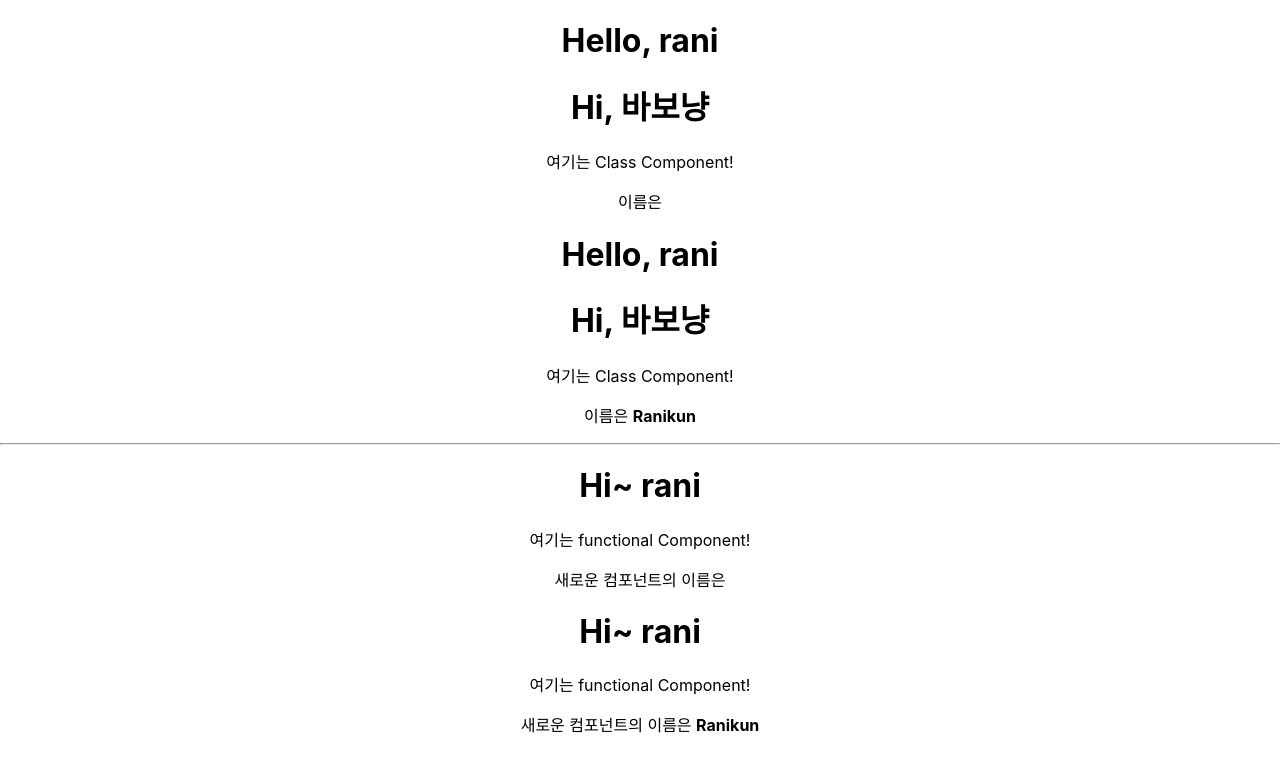
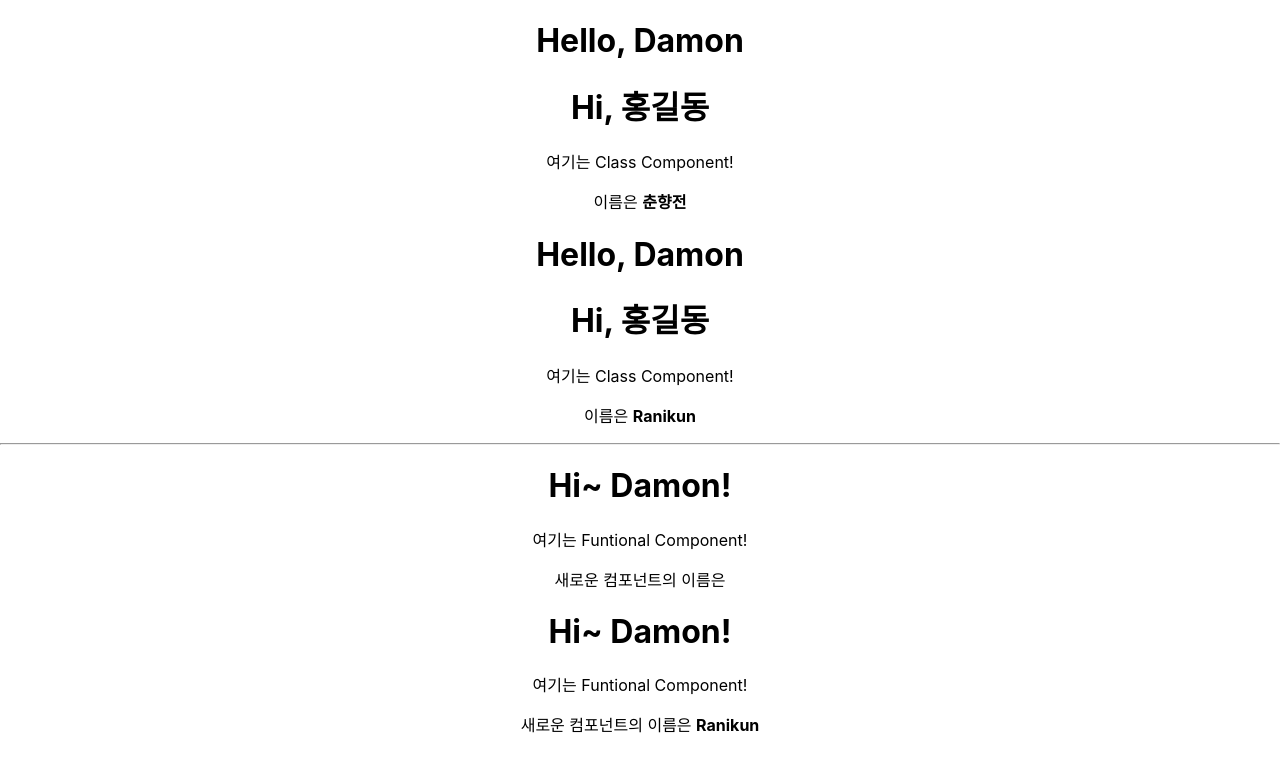
Before and after one commit to FullStack-SeSAC/React, a React (Create React App) app in the folder 24-props/: page / in a window 1280 px wide. Shown: the top 772 px of the page. Built offline with nearby package versions, Linux system fonts and the light colour scheme.

Commit message:
Prop-type 적용

```diff
--- a/24-props/package.json
+++ b/24-props/package.json
@@ -6,6 +6,7 @@
     "@testing-library/jest-dom": "^5.17.0",
     "@testing-library/react": "^13.4.0",
     "@testing-library/user-event": "^13.5.0",
+    "prop-types": "^15.8.1",
     "react": "^18.3.1",
     "react-dom": "^18.3.1",
     "react-scripts": "5.0.1",
--- a/24-props/src/App.js
+++ b/24-props/src/App.js
@@ -1,6 +1,6 @@
 import './App.css';
 import ClassComponent from './classComponent.';
-import FunctionComponent from './functionComponent';
+import FunctionComponent from './FunctionComponent';
 
 
 function App() {
@@ -11,7 +11,7 @@ function App() {
       <hr />
 
 
-      <FunctionComponent />
+      <FunctionComponent  />
       <FunctionComponent name = 'Ranikun' />
     </div>
   );
--- a/24-props/src/FunctionComponent.js
+++ b/24-props/src/FunctionComponent.js
@@ -1,25 +1,51 @@
-import React from 'react';
 // 함수형
-// 직관적으로 함수 이름 만들고, 보여줄 HTML 요소 return 문에 작성
-// 화살표 함수(함수 표현식)로 작성해도 되고, 함수 선언문으로 작성해도 된다
+// 직관적으로 함수 이름 만들고, 보여줄 html 요소 return문에 작성.
+// +화살표 함수(함수표현식)로 작성해도되고, 함수선언문으로 작성해도 된다.
+import PropTypes from 'prop-types';
 
 const FunctionComponent = (props) => {
-    console.log('function props ->', props);
-    const {name} = props;
-    const teacher = 'rani';
+    console.log("Function props >>> ", props); // {name : 'xxx"}
+    const { name } = props;
+    const teacher = "Damon";
 
     return (
         <>
-            <h1>Hi~ {teacher}</h1>
-            <p>여기는 functional Component!</p>
-            {/* props 사용 시 */}
-
+            <h1>Hi~ {teacher}!</h1>
+            <p>여기는 Funtional Component!</p>
+            {/* props 사용할 때 */}
             <p>
-                {/* 새로운 컴포넌트의 이름은 <b>{porps.name}</b> */}
+                {/* 새로운 컴포넌트의 이름은 <b>{props.name}</b> */}
             </p>
             <p>새로운 컴포넌트의 이름은 <b>{name}</b></p>
         </>
     )
 }
 
+// defaultProps: 부모 컴포넌트에서 props를 미전달시 기본 값을 보여줄 props 설정
+// FunctionComponent.defaultProps = {
+//     name : "야호"
+// }
+
+// propTypes: 컴포넌트의 필수 props를 지정 or props 타입을 지정할 때 사용
+// TypeScript가 아닌 Javascript의 "유연한 특성" 때문에 문제가 생길 수 있음.
+// -> 이를 해결하기 위해 권장.
+
+// default도 없어야 isRequired 동작을 함.
+FunctionComponent.propTypes = {
+    // 프로퍼티의 자료형을 객체 형태로 지정하여 FunctionComponent.propTypes에 저장
+    name : PropTypes.string,
+    // name : PropTypes.string.isRequired
+    // "string" 타입이자 "필수값"으로 지정.
+    // props가 반드시 제공되어야 함을 의미.
+}
+
+
+
 export default FunctionComponent;
+
+
+// TMI
+// 리액트 18부터, React.StrictMode가 기본적으로 활성화가 됩니다.
+// 이는 개발 모드에서 컴포넌트의 렌더링과 라이플사이클(생명주기) 메서드가 두 번 호출되도록 하여,
+// 부작용을 테스트하고 식별하는 데 도움을 줍니다.
+// 이로 인해서 console.log가 두 번 찍힐 수 있습니다
--- a/24-props/src/classComponent..js
+++ b/24-props/src/classComponent..js
@@ -1,47 +1,65 @@
 // render() 함수 필수!
-// return에 실제로 보여주고 싶은 html 요소를 작성
+// return에 실제로 보여주고 싶은 html 요소를 작성.
 import React from 'react';
 // 여기서 React는 Component를 import하기 위해 필요!
 // 상속받기 때문!
 
-// 이런식으로도 선언 가능
+// ** 이렇게도 가능하다.
 // import {Component} from 'react';
 
-
+import PropTypes from 'prop-types';
 
 class ClassComponent extends React.Component {
-    // class ClassComponent extends Component{}
-    // 클래스 인스턴스 속성, 키워드 없이 정의의! (let, const, var )
+    // class ClassComponent extends Component {}
+    // 클래스 인스턴스 속성, 키워드 없이 정의! (let, const, var)
+    // 클래스 메서드 내 어디서든 this.키워드로 접근할 수 있다.
+    student = '홍길동';
+
     // 클래스형 컴포넌트는 render 함수 필수!
+    render() {
+        const teacher = 'Damon'; // render 메서드 내부의 지역변수
+        const {name} = this.props;
+        console.log('props: ', this.props); // name : "SeSAC 6기"
 
-    student = '바보냥';
-
-    render() {
-        const cat = 'rani'; // render 함수 내의 지역변수
-        const {name} = this.props;  //
-        console.log('props: ', this.props); // name: 'Ranikun'
-
-        return (
-
+        return(
             <>
-                <h1>Hello, {cat}</h1>
+                <h1>Hello, {teacher}</h1>
                 <h1>Hi, {this.student}</h1>
                 <p>여기는 Class Component!</p>
-                {/* props 사용 시 */}
+                {/* props 사용할 때 */}
                 <p>
-                    이름은 <b>{name}</b>
+                    {/* 이름은 <b>{this.props.name}</b> */}
                 </p>
+                <p>이름은 <b>{name}</b></p>
             </>
         )
     }
+
+    static defaultProps = {
+        name: '춘향전',
+    }
+
+    static propTypes = {
+        name: PropTypes.string,
+    }
+
 }
+
+// ClassComponent.defaultProps = {
+//     name: '기본 이름',
+// }
+
+// ClassComponent.propTypes = {
+//     name: PropTypes.string,
+// }
+
 
 export default ClassComponent;
 
-// **porps 작성법!
+// **props 작성법!
 
-// 부모가 자식한테 상속, 반대 XXX
-// 1. 부모쪽에 <자식 컴포넌트 ={상속 내용}>
+// 부모가 자식한테 줄거임. (반대 x (금쪽이), 형제 x)
+// 1. 부모 쪽에 <Function 작명={줄내용}/>
 
 // 2. 자식 쪽에 Function(props) {
 //      <h1>props.작명</h1>
```
Also changed, not shown: 1 other file (tests, documents, lock files or other folders).
